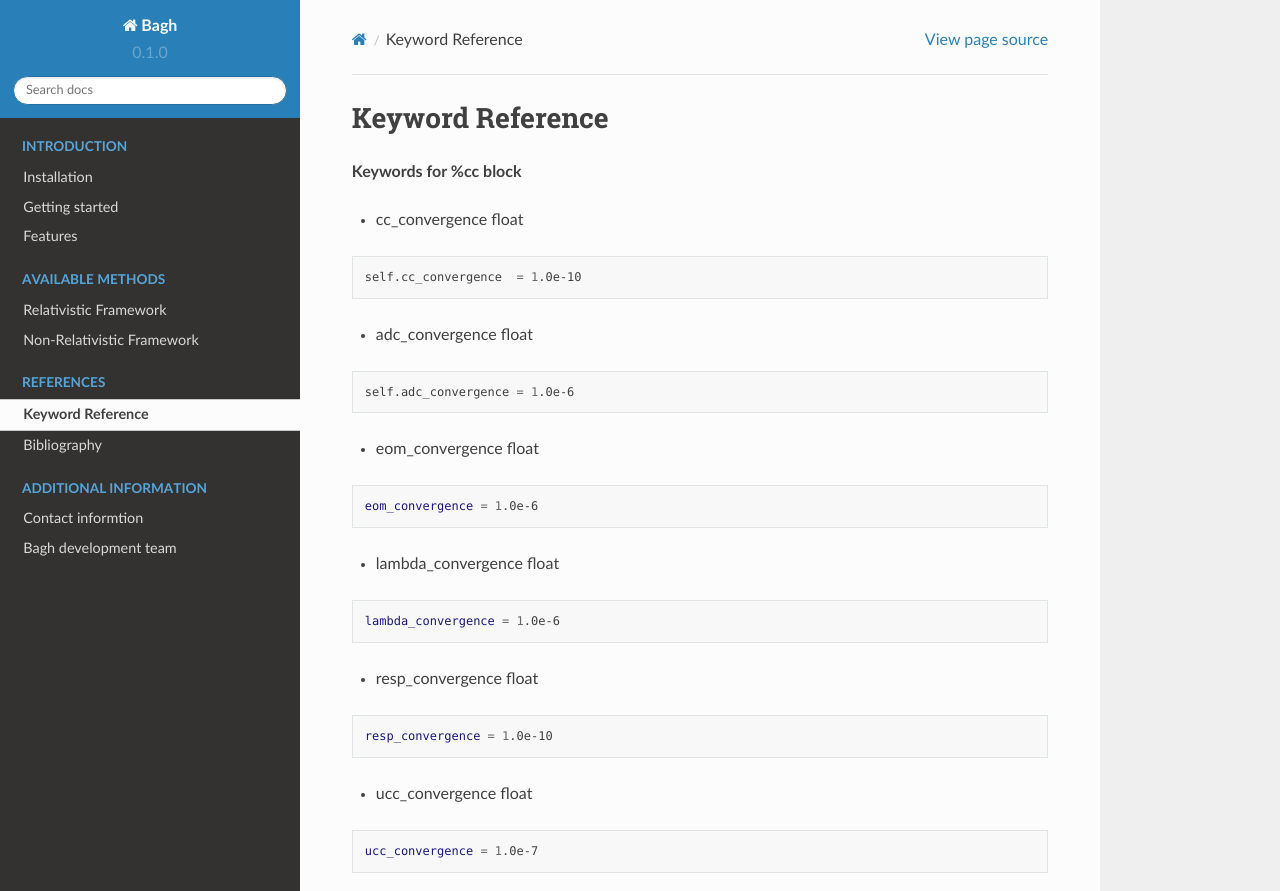
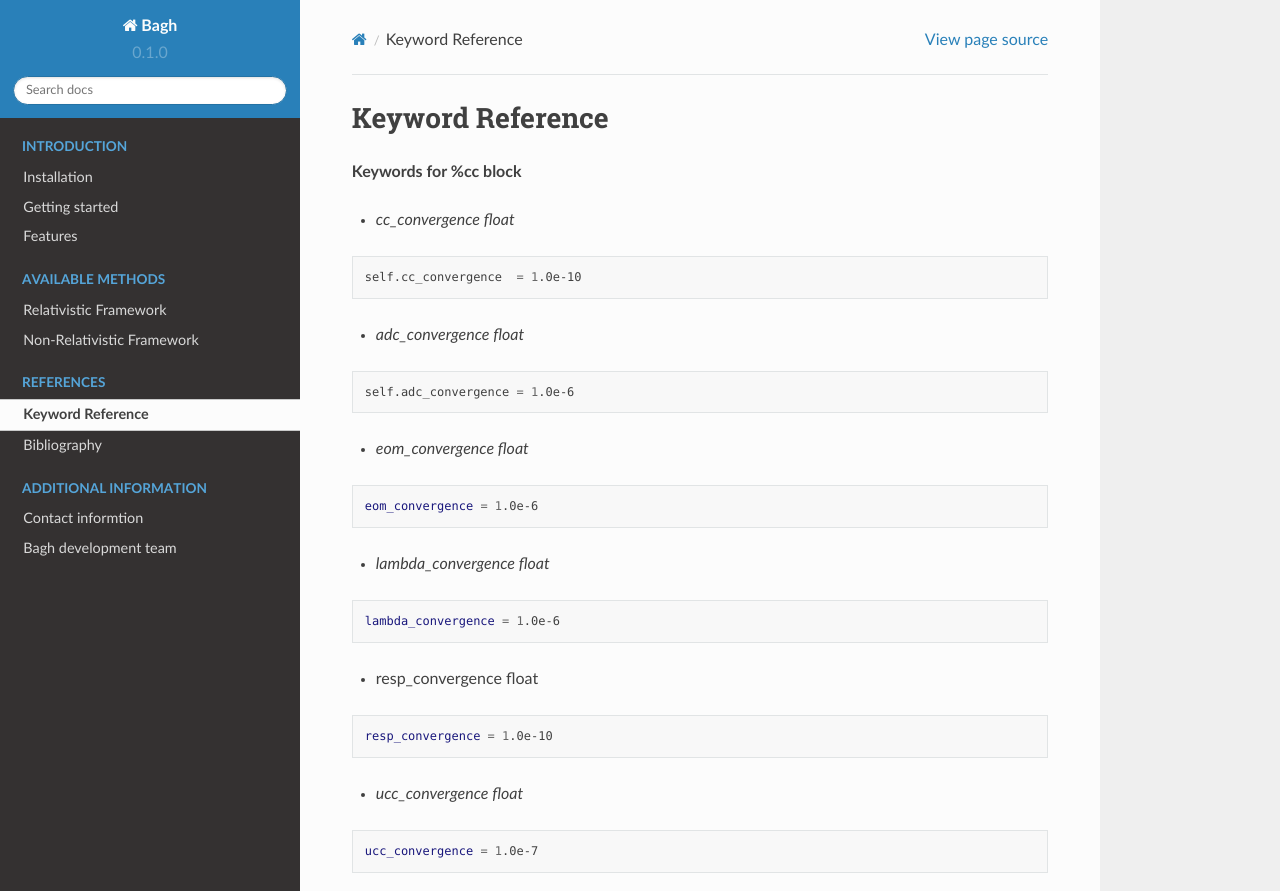
Before and after one commit to achintya007/bagh_doc, a Sphinx documentation site: the page built from docs/source/keyword.rst, in a window 1280 px wide. Shown: the top 891 px of the page. Built offline with Sphinx 7.4.7 and the Read the Docs theme 2.0.0, drawn with Linux system fonts in a browser that asks for light colours.

```diff
--- a/docs/source/keyword.rst
+++ b/docs/source/keyword.rst
@@ -3,25 +3,25 @@ Keyword Reference
 
 **Keywords for %cc block**
 
-- cc_convergence float
+- `cc_convergence float`
 
 .. code-block:: shell
 
    self.cc_convergence  = 1.0e-10
 
-- adc_convergence float
+- `adc_convergence float`
 
 .. code-block:: shell
 
    self.adc_convergence = 1.0e-6
 
-- eom_convergence float
+- `eom_convergence float`
 
 .. code-block:: shell
 
    eom_convergence = 1.0e-6
 
-- lambda_convergence float
+- `lambda_convergence float`
 
 .. code-block:: shell
 
@@ -33,7 +33,7 @@ Keyword Reference
 
    resp_convergence = 1.0e-10
 
--  ucc_convergence float
+-  `ucc_convergence float`
 
 .. code-block:: shell
 
```
